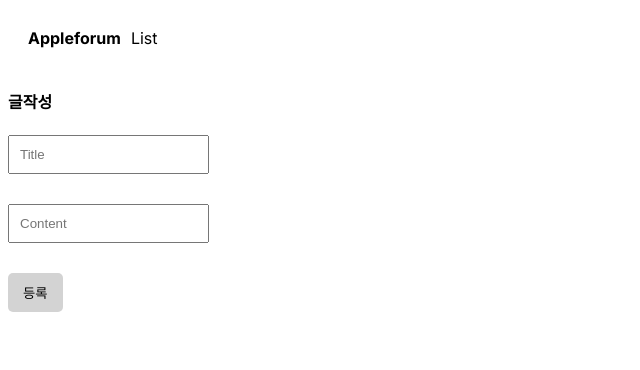
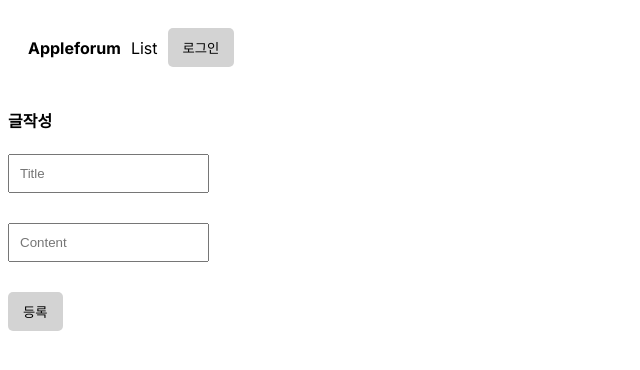
Before and after one commit to haemiii/nextjs-blog, a Next.js app: page /write in a window 1280 px wide. Shown: the top 370 px of the page, without its empty margins (0-640 px from the left). Built offline with nearby package versions, Linux system fonts and the light colour scheme; no server answers.

Commit message:
auth.js - social login

```diff
--- /dev/null
+++ b/app/LoginBtn.js
@@ -0,0 +1,15 @@
+"use client";
+
+import { signIn } from "next-auth/react";
+
+export default function LoginBtn() {
+  return (
+    <button
+      onClick={() => {
+        signIn();
+      }}
+    >
+      로그인
+    </button>
+  );
+}
--- /dev/null
+++ b/app/LogoutBtn.js
@@ -0,0 +1,15 @@
+"use client";
+
+import { signOut } from "next-auth/react";
+
+export default function LoginBtn() {
+  return (
+    <button
+      onClick={() => {
+        signOut();
+      }}
+    >
+      로그아웃
+    </button>
+  );
+}
--- a/app/globals.css
+++ b/app/globals.css
@@ -42,11 +42,16 @@
 .navbar {
   background: white;
   padding: 20px;
+  display: flex;
+  align-items: center;
 }
 .navbar a {
   margin-right: 10px;
   text-decoration: none;
   color: black;
+}
+.navbar span {
+  margin-right: 10px;
 }
 .logo {
   font-weight: bold;
--- a/app/layout.js
+++ b/app/layout.js
@@ -1,6 +1,10 @@
 import Link from "next/link";
 import "./globals.css";
 import { Inter } from "next/font/google";
+import LoginBtn from "./LoginBtn";
+import LogoutBtn from "./LogoutBtn";
+import { getServerSession } from "next-auth";
+import { authOptions } from "@/pages/api/auth/[...nextauth]";
 
 const inter = Inter({ subsets: ["latin"] });
 
@@ -9,7 +13,9 @@
   description: "Generated by create next app",
 };
 
-export default function RootLayout({ children }) {
+export default async function RootLayout({ children }) {
+  let session = await getServerSession(authOptions); // 서버 컴폰넌트에서 사용가능!
+  console.log(session);
   return (
     <html lang="en">
       <body className={inter.className}>
@@ -18,6 +24,14 @@
             Appleforum
           </Link>
           <Link href="/list">List</Link>
+          {session === null ? (
+            <LoginBtn />
+          ) : (
+            <div>
+              <span>{session.user.name}</span>
+              <LogoutBtn />
+            </div>
+          )}
         </div>
         {children}
       </body>
--- a/package.json
+++ b/package.json
@@ -11,6 +11,7 @@
   "dependencies": {
     "mongodb": "^5.4.0",
     "next": "13.4.0",
+    "next-auth": "^4.21.1",
     "react": "18.2.0",
     "react-dom": "18.2.0"
   }
--- /dev/null
+++ b/pages/api/auth/[...nextauth].js
@@ -0,0 +1,13 @@
+import NextAuth from "next-auth";
+import GithubProvider from "next-auth/providers/github";
+
+export const authOptions = {
+  providers: [
+    GithubProvider({
+      clientId: "ab9bf5f04e1ac661cf0f",
+      clientSecret: "60ff10ecf82e467a023544d00165776fabe7f3cf",
+    }),
+  ],
+  secret: "asiefkdmvlj5k46", //jwt생성시 쓰는 암호
+};
+export default NextAuth(authOptions);
```
Also changed, not shown: 1 other file (tests, documents, lock files or other folders).
